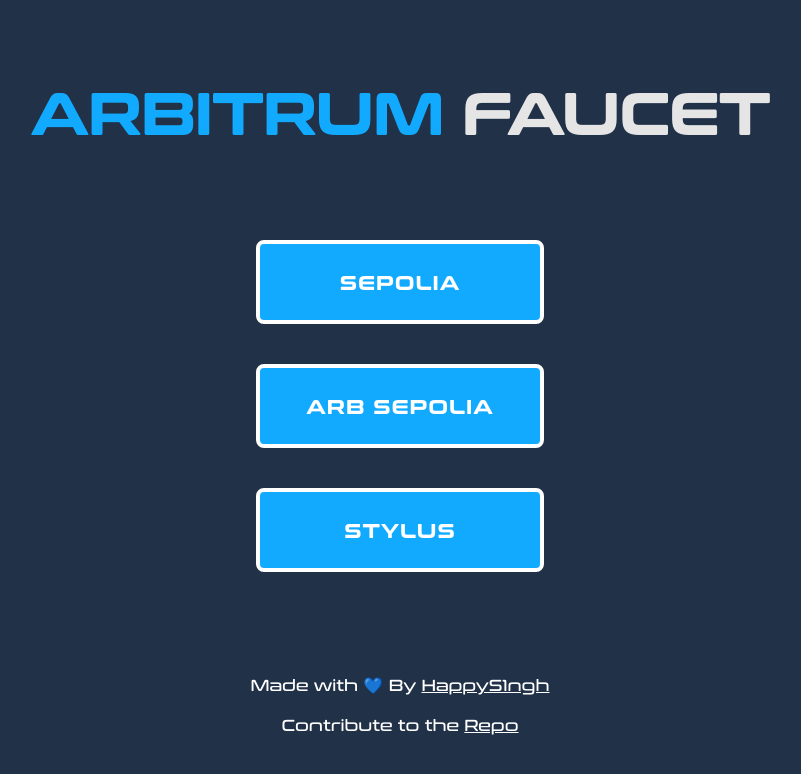
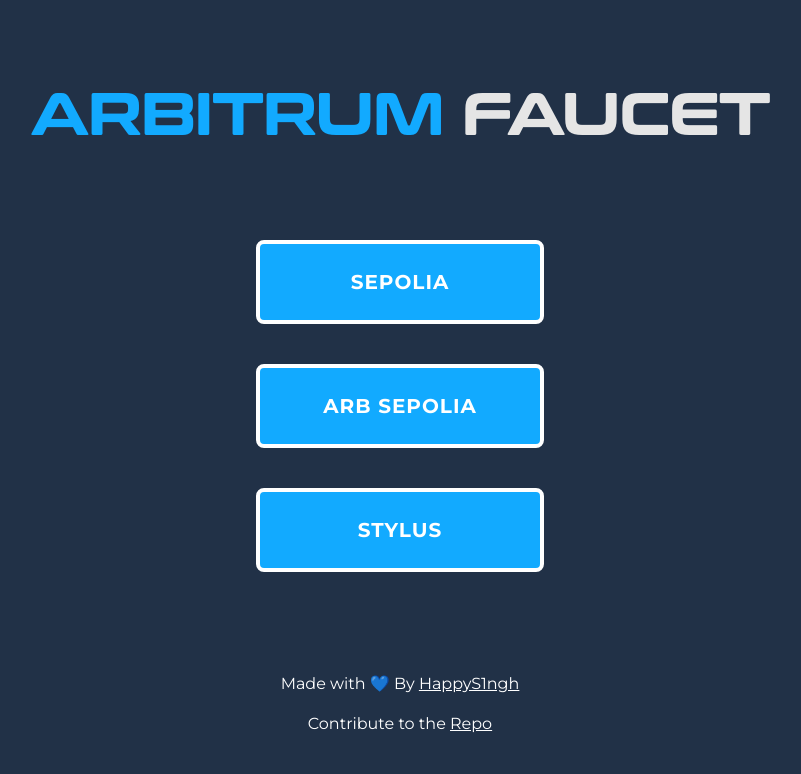
Before and after one commit to HAPPYS1NGH/Arbitrum-Faucet, a Next.js app: page / in a window 1280 px wide. Shown: the top 774 px of the page, without its empty margins (240-1041 px from the left). Built offline with nearby package versions, Linux system fonts and the light colour scheme.

Commit message:
feat: added font for header

```diff
--- a/app/layout.js
+++ b/app/layout.js
@@ -63,8 +63,10 @@
 export default function RootLayout({ children }) {
   return (
     <html lang="en">
-      <body className={`${conthrax.className}  text-center bg-navy`}>
-        <Header />
+      <body className={`${montserrat.className}  text-center bg-navy`}>
+        <nav className={`${conthrax.className}`}>
+          <Header />
+        </nav>
         {children}
         <Footer />
         <Analytics />
```
